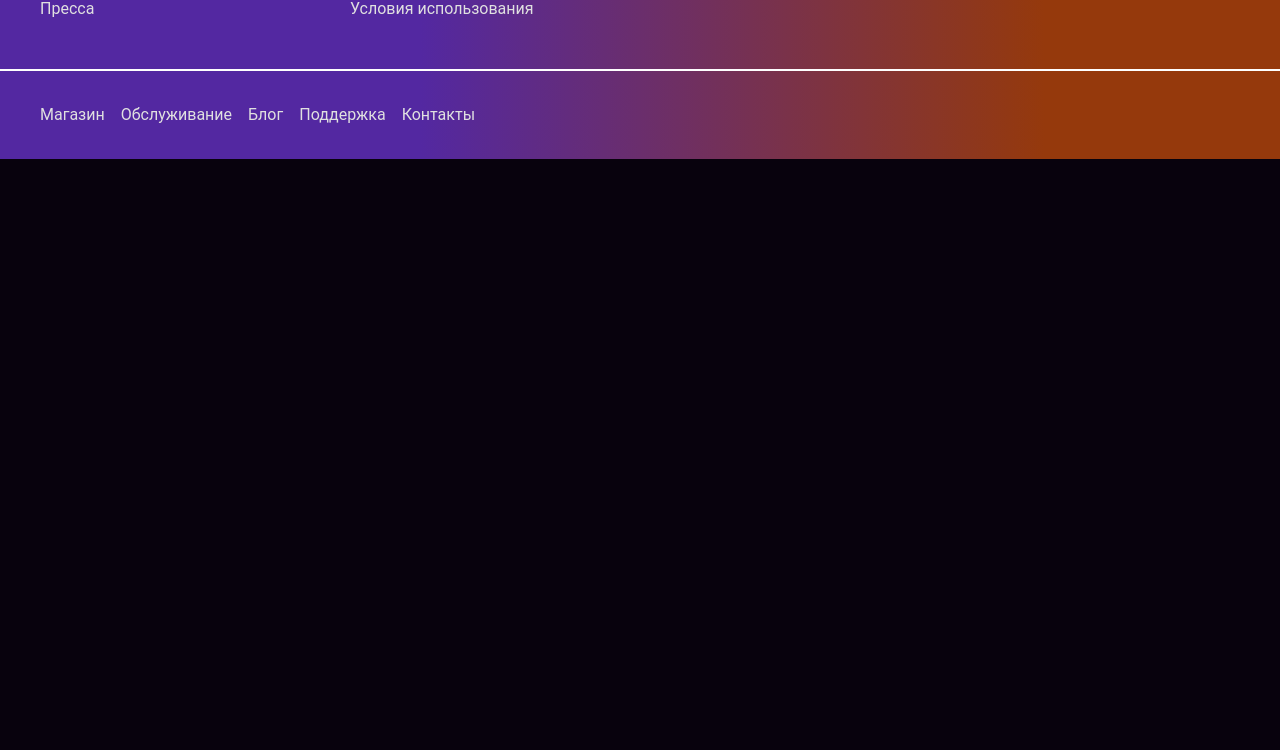
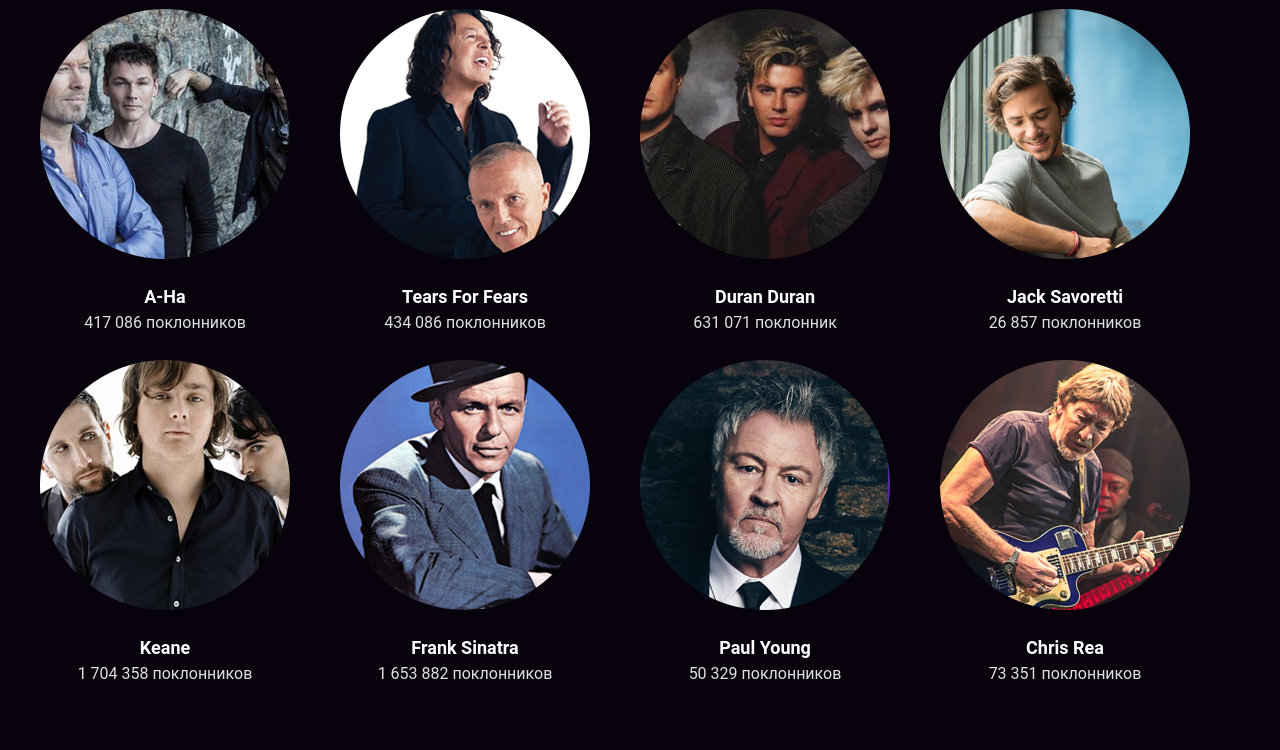
Before and after one commit to KuznetsovaSveta/layout-designer-project-56, a plain HTML site: page src/artist.html in a window 1280 px wide. Shown: the part 2231-2981 px from the top of the page. Before the commit the page ends 2390 px from the top, so only its background shows below. Drawn offline with Linux system fonts and the light colour scheme.

Commit message:
add similar section

```diff
--- a/src/artist.html
+++ b/src/artist.html
@@ -187,6 +187,53 @@
                 </div>
             </div>
         </section>
+        <section class="similar" id="page-similar">
+            <div class="container">
+                <h2 class="similar-title">Похожие исполнители</h2>
+                <div class="similar-items">
+                    <div class="similar-item">
+                        <img src="images/similar-1.png" alt="A-Ha" class="similar-img">
+                        <div class="similar-name">A-Ha</div>
+                        <div class="similar-followers">417 086 поклонников</div>
+                      </div>
+                      <div class="similar-item">
+                        <img src="images/similar-2.png" alt="Tears For Fears" class="similar-img">
+                        <div class="similar-name">Tears For Fears</div>
+                        <div class="similar-followers">434 086 поклонников</div>
+                      </div>
+                      <div class="similar-item">
+                        <img src="images/similar-3.png" alt="Duran Duran" class="similar-img">
+                        <div class="similar-name">Duran Duran</div>
+                        <div class="similar-followers">631 071 поклонник</div>
+                      </div>
+                      <div class="similar-item">
+                        <img src="images/similar-4.png" alt="Jack Savoretti" class="similar-img">
+                        <div class="similar-name">Jack Savoretti</div>
+                        <div class="similar-followers">26 857 поклонников</div>
+                      </div>
+                      <div class="similar-item">
+                        <img src="images/similar-5.png" alt="Keane" class="similar-img">
+                        <div class="similar-name">Keane</div>
+                        <div class="similar-followers">1 704 358 поклонников</div>
+                      </div>
+                      <div class="similar-item">
+                        <img src="images/similar-6.png" alt="Frank Sinatra" class="similar-img">
+                        <div class="similar-name">Frank Sinatra</div>
+                        <div class="similar-followers">1 653 882 поклонников</div>
+                      </div>
+                      <div class="similar-item">
+                        <img src="images/similar-7.png" alt="Paul Young" class="similar-img">
+                        <div class="similar-name">Paul Young</div>
+                        <div class="similar-followers">50 329 поклонников</div>
+                      </div>
+                      <div class="similar-item">
+                        <img src="images/similar-8.png" alt="Chris Rea" class="similar-img">
+                        <div class="similar-name">Chris Rea</div>
+                        <div class="similar-followers">73 351 поклонников</div>
+                      </div>
+                </div>
+            </div>
+        </section>
     </main>
 
     <footer class="footer">
--- a/src/scss/_discography.scss
+++ b/src/scss/_discography.scss
@@ -38,7 +38,7 @@
 }
 @media(max-width:660px){
     .discography-item{
-        width: 137px;
+        width: calc(100% / 2 - 50px);
     }
     .discography-img{
         width: 137px;
--- /dev/null
+++ b/src/scss/_similar.scss
@@ -0,0 +1,44 @@
+.similar {
+    padding-top: 100px;
+    margin-bottom: 100px;
+    color: $white;
+}
+.similar-title {
+    margin-bottom: 48px;
+    text-align: left;
+}
+.similar-items {
+    display: flex;
+    flex-wrap: wrap;
+}
+.similar-item {
+    width: calc(100% / 4 - 50px);
+    margin-right: 50px;
+    margin-bottom: 25px;
+    text-align: center;
+}
+.similar-img {
+    width: 250px;
+    height: auto;
+    max-width: 100%;
+    max-height: 250px;
+    margin-bottom: 17px;
+}
+.similar-name {
+    font-size: 18px;
+    font-weight: 700;
+    margin-bottom: 1px;
+}
+.similar-followers {
+    color: $link;
+}
+@media(max-width:992px){
+    .similar-item {
+        width: calc(100% / 3 - 50px);
+    }
+}
+@media(max-width:660px){
+    .similar-item {
+        width: calc(100% / 2 - 50px);
+    }
+}
--- a/src/scss/app.scss
+++ b/src/scss/app.scss
@@ -11,3 +11,4 @@
 @import '_artist.scss';
 @import '_popular.scss';
 @import '_discography.scss';
+@import '_similar.scss';
```
Also changed, not shown: src/images/similar-1.png (added), src/images/similar-2.png (added), src/images/similar-3.png (added), src/images/similar-4.png (added), src/images/similar-5.png (added), src/images/similar-6.png (added), src/images/similar-7.png (added), src/images/similar-8.png (added), src/scss/_similar.css (added), src/scss/app.css, 1 other file.
